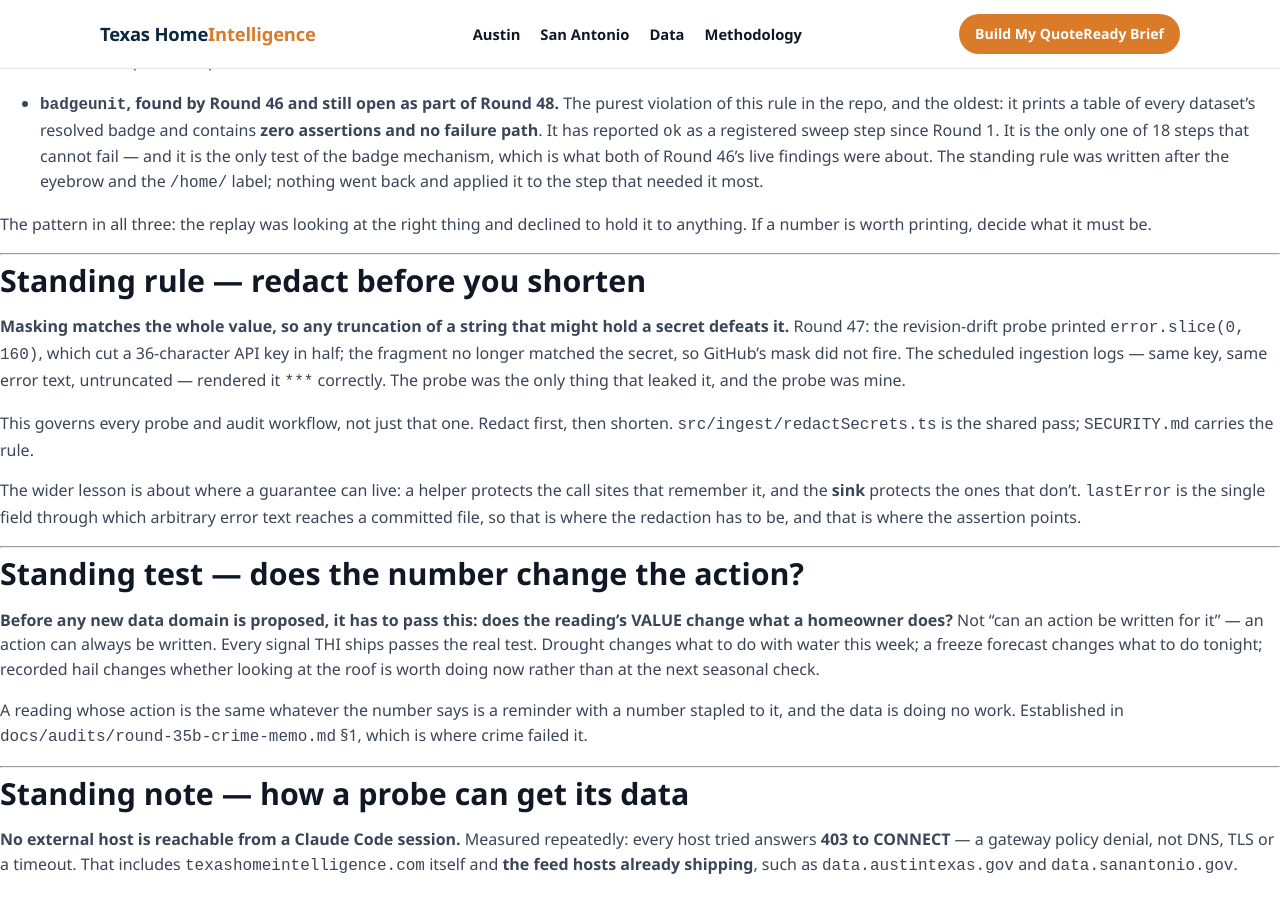
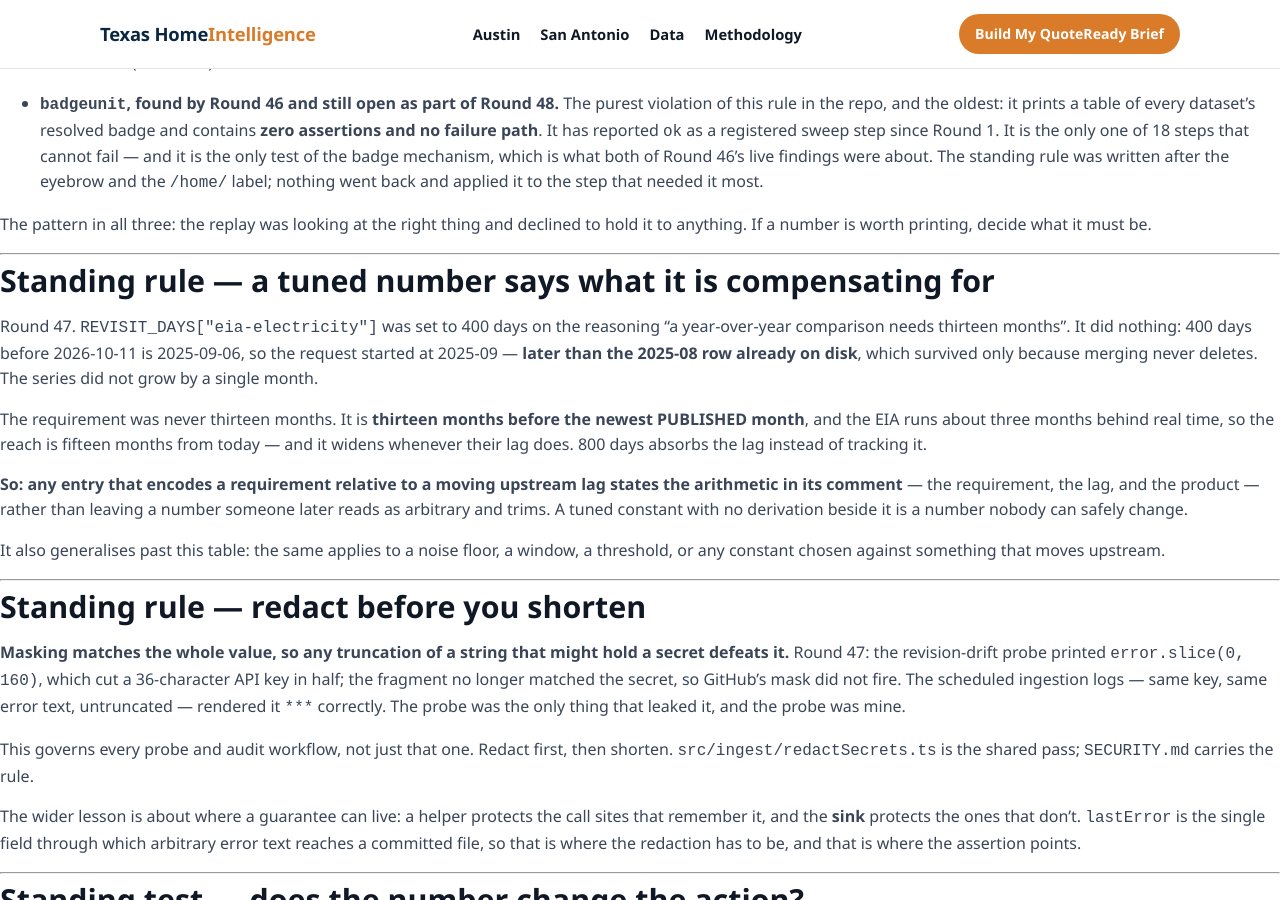
Before and after one commit to zmpersonal/texashomeintelligence, a Jekyll site: the page built from docs/v3/BACKLOG.md, in a window 1280 px wide and 900 px high, scrolled down 1332 px. Built offline with Jekyll 4.4.1, drawn with Linux system fonts in a browser that asks for light colours; our own code applies the rules of GitHub Pages for plain Markdown files.

Commit message:
Round 47: the audit, and the standing rule the tuning mistake earned
docs/audits/round-47-fetch-window.md records what the window change moved
(eia 12 -> 24 months, census-acs recovering its 2023 vintage, storm-events
unfreezing), the measured cost with its stated limit -- wall time and success,
NOT per-feed request counts against rate limits -- and the autoposter halt fixed
as a side effect.

Both of my own mistakes are in it. The push race cost a complete ingestion. The
178-mile distance is the one worth keeping: it was rejected because it was
ridiculous, not because anything checked it, and a wrong-but-plausible 23 miles
would have been reported as measured fact and used to decide whether a reading
is local enough to publish. Same class as Round 44's circular precision
measurement, and the defence that would have worked is the one not built -- a
control with a known answer.

Backlog gains a standing rule: a tuned number says what it is compensating for.
400 days did nothing because the requirement was never "thirteen months" -- it
is thirteen months before the newest PUBLISHED month, and the EIA runs three
months behind, so the reach is fifteen and widens with their lag.

Co-Authored-By: Claude Opus 5 <noreply@anthropic.com>
Claude-Session: https://claude.ai/code/session_01AnGXzZbqiP668GECxYpmtS

```diff
--- a/docs/v3/BACKLOG.md
+++ b/docs/v3/BACKLOG.md
@@ -65,6 +65,29 @@ note is documentation; only an assertion fails a round. Two drifts survived prec
 
 The pattern in all three: the replay was looking at the right thing and declined to hold it to
 anything. If a number is worth printing, decide what it must be.
+
+---
+
+## Standing rule — a tuned number says what it is compensating for
+
+Round 47. `REVISIT_DAYS["eia-electricity"]` was set to 400 days on the reasoning
+"a year-over-year comparison needs thirteen months". It did nothing: 400 days before
+2026-10-11 is 2025-09-06, so the request started at 2025-09 — **later than the 2025-08 row
+already on disk**, which survived only because merging never deletes. The series did not grow
+by a single month.
+
+The requirement was never thirteen months. It is **thirteen months before the newest PUBLISHED
+month**, and the EIA runs about three months behind real time, so the reach is fifteen months
+from today — and it widens whenever their lag does. 800 days absorbs the lag instead of tracking
+it.
+
+**So: any entry that encodes a requirement relative to a moving upstream lag states the
+arithmetic in its comment** — the requirement, the lag, and the product — rather than leaving a
+number someone later reads as arbitrary and trims. A tuned constant with no derivation beside it
+is a number nobody can safely change.
+
+It also generalises past this table: the same applies to a noise floor, a window, a threshold, or
+any constant chosen against something that moves upstream.
 
 ---
 
```
Also changed, not shown: docs/audits/round-47-fetch-window.md (added, +141 -0 lines).
